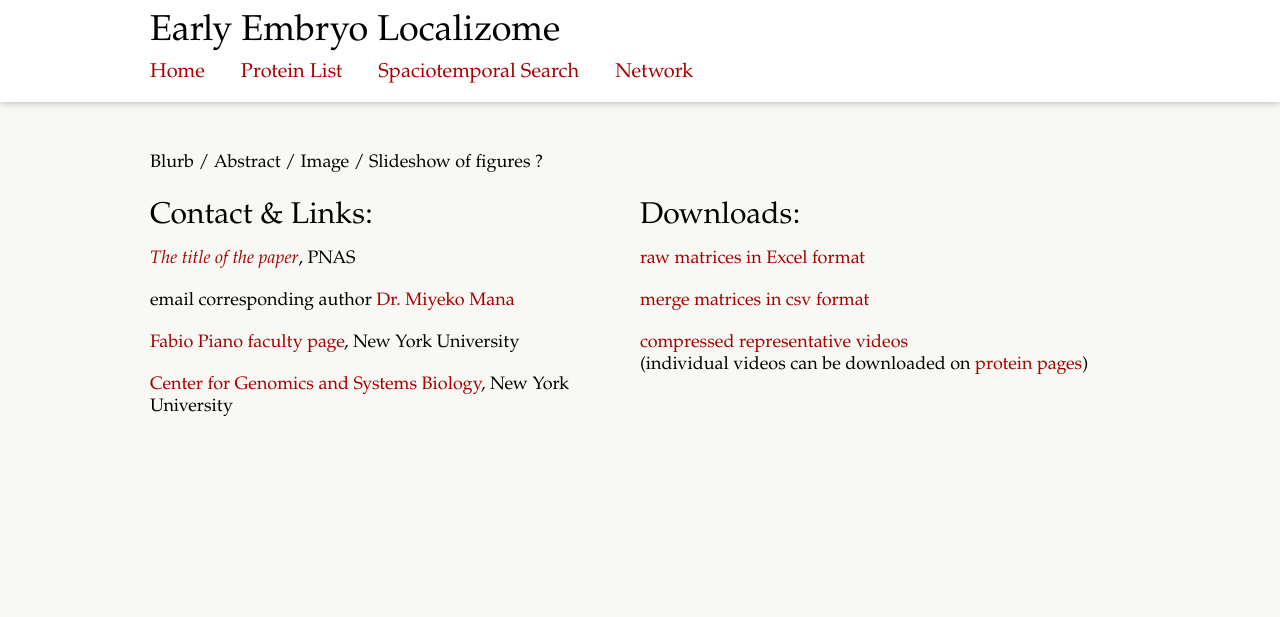
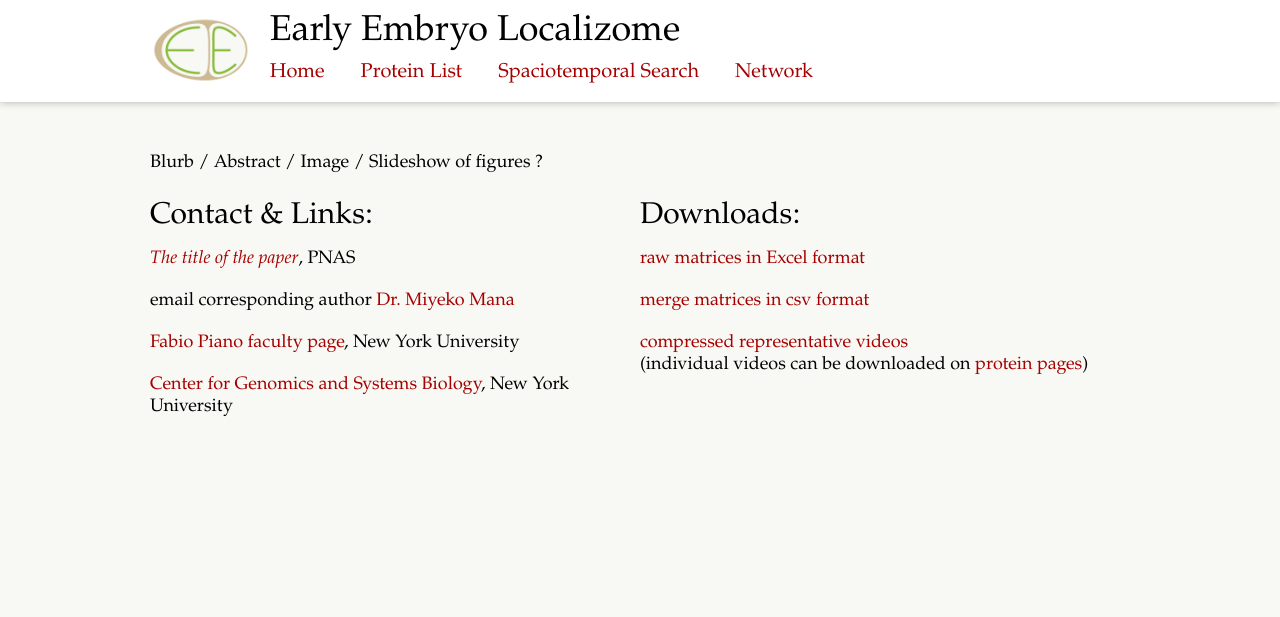
Before and after one commit to katur/localizome, a Django app: template website/templates/home.html in a window 1280 px wide. Shown: the top 617 px of the page. Run offline with Django 3.2, Linux system fonts and the light colour scheme; the template is opened without the code that fills it, so the values that code supplies are empty.

Commit message:
added logo to header

```diff
--- a/website/static/css/style.css
+++ b/website/static/css/style.css
@@ -34,6 +34,7 @@ h1, h2, h3, h4 {
 	font-weight: normal;
 	margin: 0px;
 	line-height: 80%;
+	clear: none;
 }
 h1 {
 	font-size: 36px;
@@ -154,10 +155,17 @@ html, body {
 }
 
 
-/* MENU */
+/* HEADER */
+#header img {
+	float: left;
+	height: 68px;
+	margin-right: 20px;
+	position: relative;
+	bottom: 2px;
+}
+
 #menu {
 	float: left;
-	width: 100%;
 	margin-top: 13px; /* should be 18, but ~5px lost due to long y tails*/
 }
 #menu a {
--- a/website/templates/base.html
+++ b/website/templates/base.html
@@ -14,6 +14,7 @@
 	<div id="wrap_header">
 		<div id="header" class="clearfix">
 			<!-- Site Title -->
+			<img src="{{ STATIC_URL }}images/ee-logo.png">
 			<h1>Early Embryo Localizome</h1>
 
 			<!-- MENU -->
```
Also changed, not shown: website/static/images/ee-logo.png (added).
